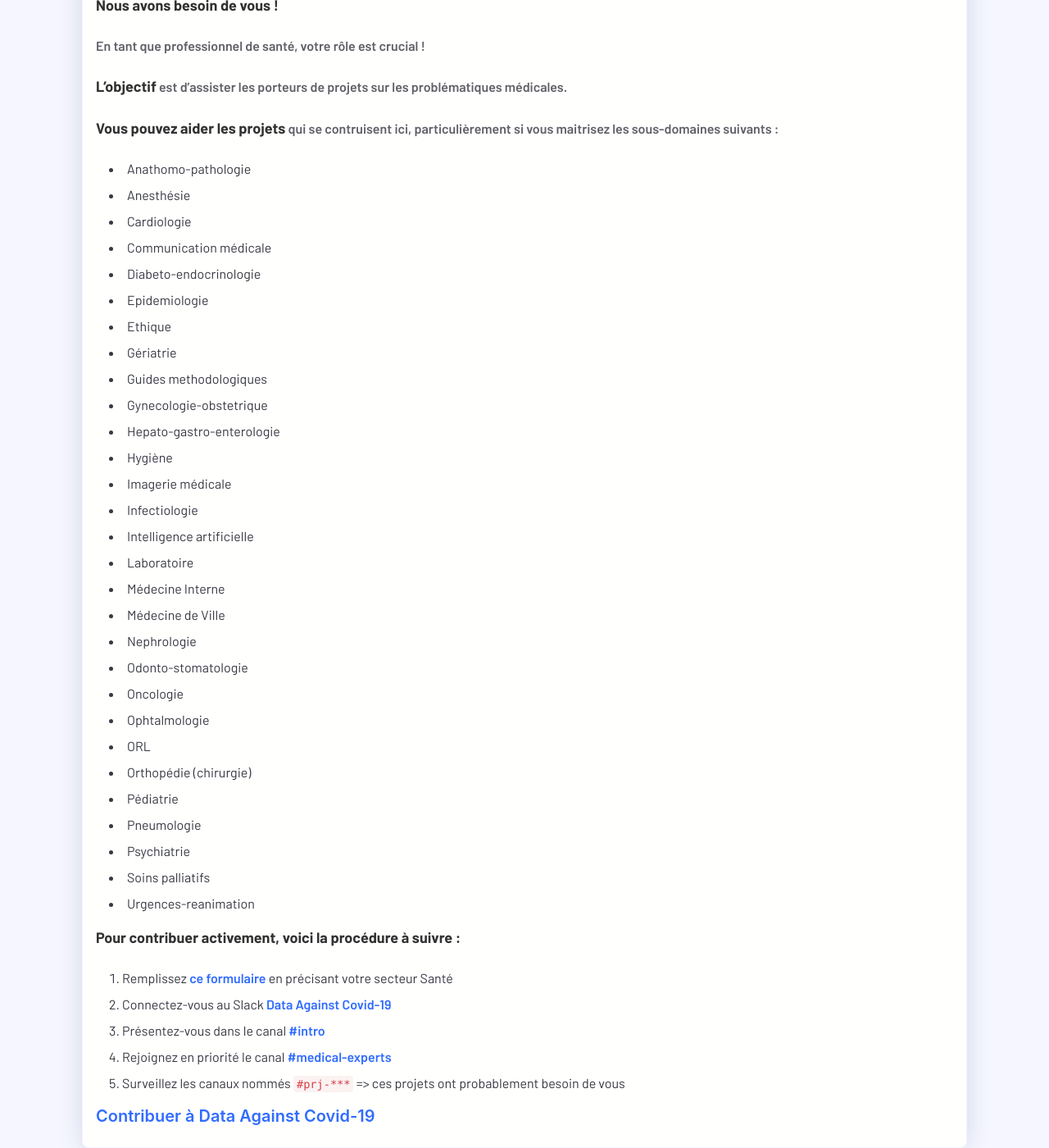
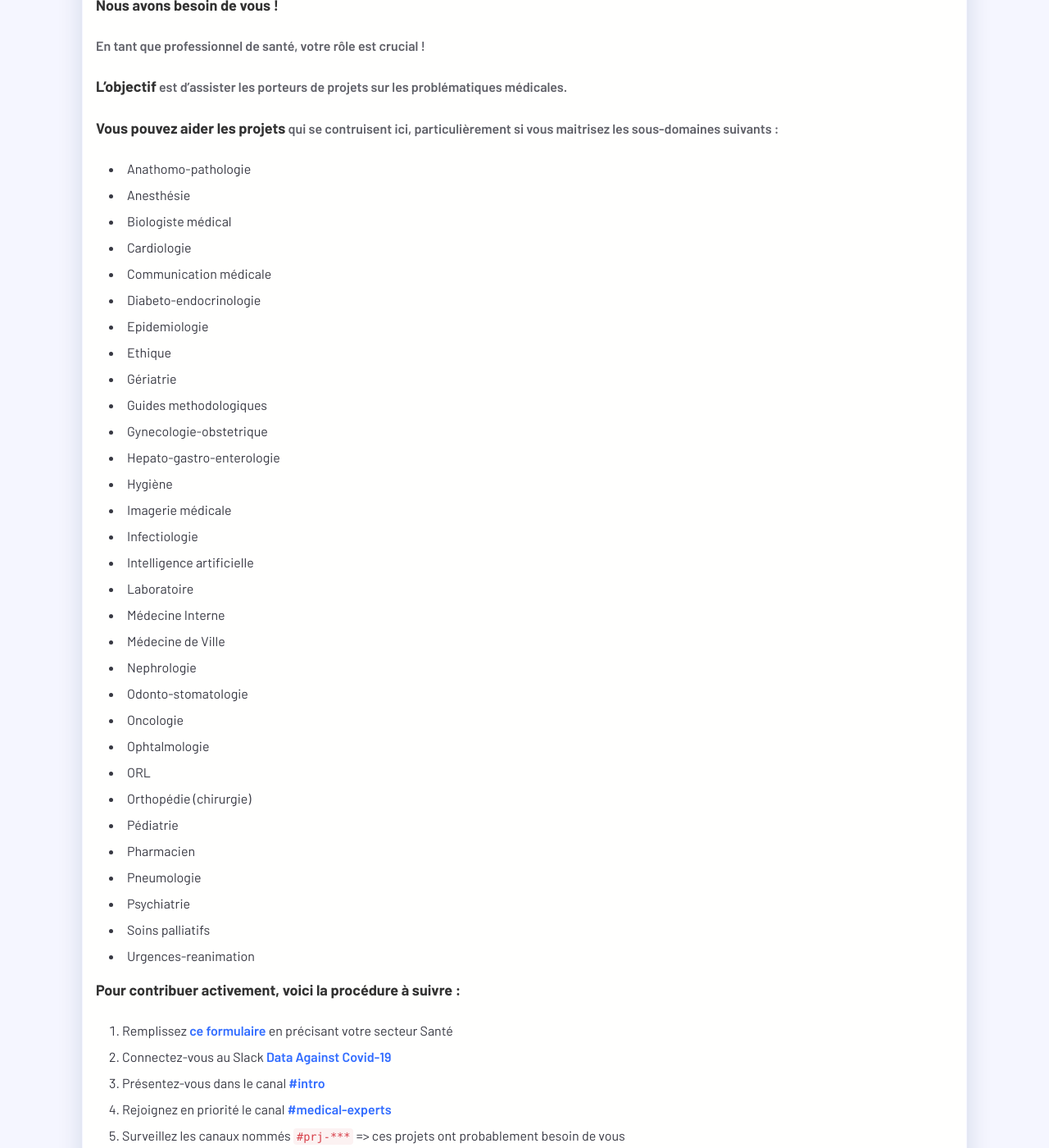
Before and after one commit to opencovid19-fr/opencovid19-fr.github.io, a Jekyll site: the page built from _posts/Comment contribuer/2020-04-02-je-suis-professionnel-sante.md, in a window 1280 px wide and 1400 px high, scrolled down 408 px. Shown: the whole window at 82% size. Built offline with Jekyll 4.4.1, drawn with Linux system fonts in a browser that asks for light colours; nearby versions of some CDN libraries; comment, search, counter and statistics services are not loaded.

Commit message:
Sur proposition de Sacha Schutz

```diff
--- a/_posts/Comment contribuer/2020-04-02-je-suis-professionnel-sante.md
+++ b/_posts/Comment contribuer/2020-04-02-je-suis-professionnel-sante.md
@@ -20,6 +20,7 @@
 
 - Anathomo-pathologie
 - Anesthésie
+- Biologiste médical
 - Cardiologie
 - Communication médicale
 - Diabeto-endocrinologie
@@ -43,6 +44,7 @@
 - ORL
 - Orthopédie (chirurgie)
 - Pédiatrie
+- Pharmacien
 - Pneumologie
 - Psychiatrie
 - Soins palliatifs
```
